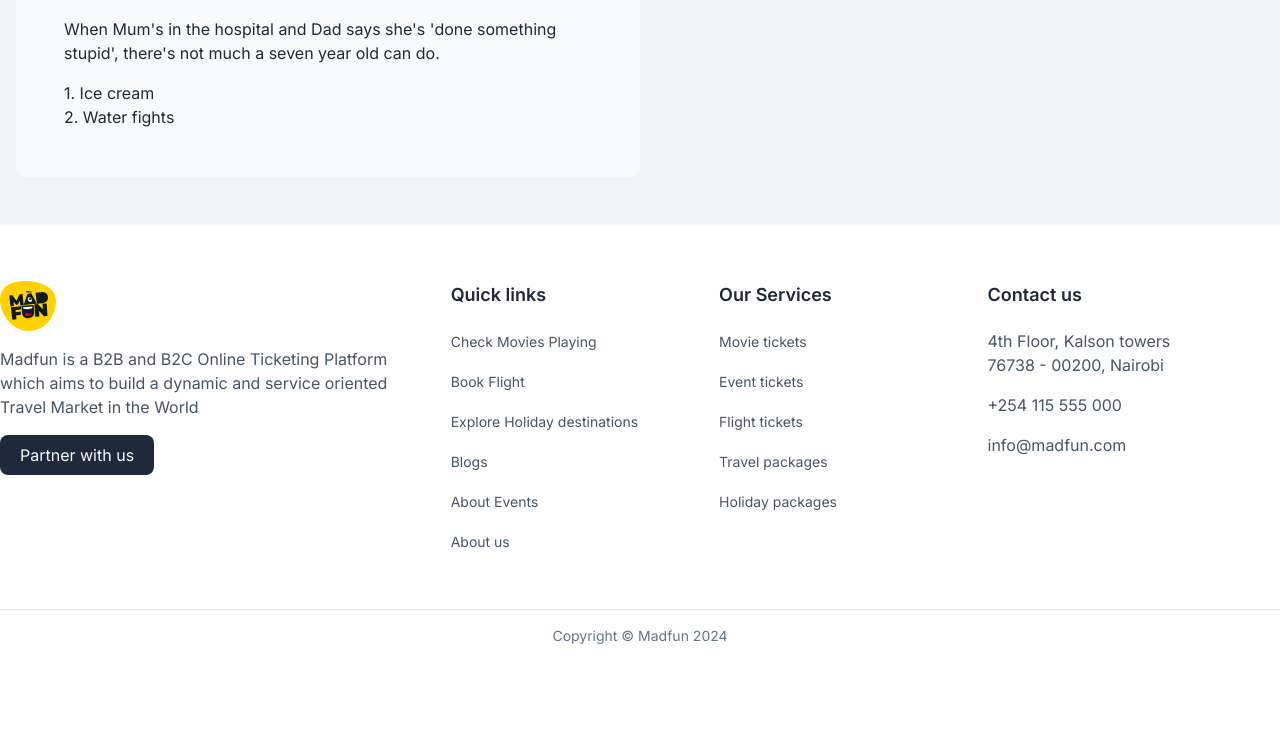
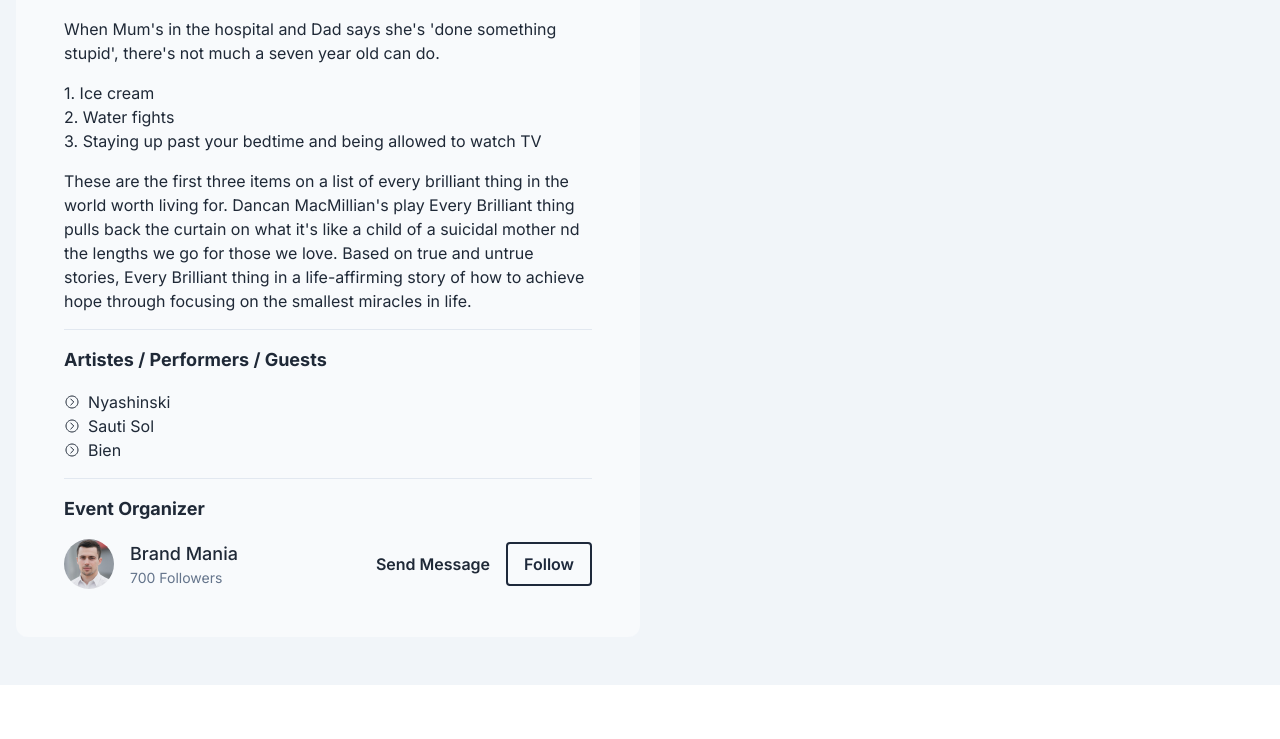
Before and after one commit to gitkenya/madfun, a Next.js app: page /events/demo in a window 1280 px wide. Shown: the part 740-1479 px from the top of the page. Before the commit the page ends 1402 px from the top, so only its background shows below. Built offline with nearby package versions, Linux system fonts and the light colour scheme; no server answers.

Commit message:
Updated Event Details

```diff
--- a/src/app/(web)/events/[slug]/page.tsx
+++ b/src/app/(web)/events/[slug]/page.tsx
@@ -1,4 +1,6 @@
 import Image from "next/image";
+import Link from "next/link";
+import { IoChevronForwardCircleOutline } from "react-icons/io5";
 export default async function Page({ params }: { params: { slug: string } }) {
   return (
     <section className="w-full bg-slate-100 py-12">
@@ -21,7 +23,61 @@ export default async function Page({ params }: { params: { slug: string } }) {
                 <ol>
                   <li>1. Ice cream</li>
                   <li>2. Water fights</li>
+                  <li>
+                    3. Staying up past your bedtime and being allowed to watch
+                    TV
+                  </li>
                 </ol>
+                <p className="border-b border-slate-200 pb-4">
+                  These are the first three items on a list of every brilliant
+                  thing in the world worth living for. Dancan MacMillian's play
+                  Every Brilliant thing pulls back the curtain on what it's like
+                  a child of a suicidal mother nd the lengths we go for those we
+                  love. Based on true and untrue stories, Every Brilliant thing
+                  in a life-affirming story of how to achieve hope through
+                  focusing on the smallest miracles in life.
+                </p>
+                <h2 className="text-lg font-bold">
+                  Artistes / Performers / Guests
+                </h2>
+                <ol className="border-b border-slate-200 pb-4">
+                  <li className="flex flex-row gap-2 items-center">
+                    <IoChevronForwardCircleOutline /> Nyashinski
+                  </li>
+                  <li className="flex flex-row gap-2 items-center">
+                    <IoChevronForwardCircleOutline /> Sauti Sol
+                  </li>
+                  <li className="flex flex-row gap-2 items-center">
+                    <IoChevronForwardCircleOutline /> Bien
+                  </li>
+                </ol>
+                <h2 className="text-lg font-bold">Event Organizer</h2>
+                <div className="flex flex-row items-center justify-between">
+                  <div className="flex flex-row items-center gap-4">
+                    <Image
+                      className="rounded-full"
+                      src="/assets/img/users/user1.jpg"
+                      width={50}
+                      height={50}
+                      alt="Event Organizer"
+                    />
+                    <div>
+                      <h3 className="font-medium text-lg">Brand Mania</h3>
+                      <p className="text-slate-500 text-sm">700 Followers</p>
+                    </div>
+                  </div>
+                  <div className="flex flex-row items-center justify-between gap-4">
+                    <Link href="/events/demo" className="font-semibold">
+                      Send Message
+                    </Link>
+                    <Link
+                      href="/events/demo"
+                      className="font-semibold border-2 border-slate-800 text-slate-800 px-4 py-2 rounded"
+                    >
+                      Follow
+                    </Link>
+                  </div>
+                </div>
               </div>
             </div>
           </div>
```
